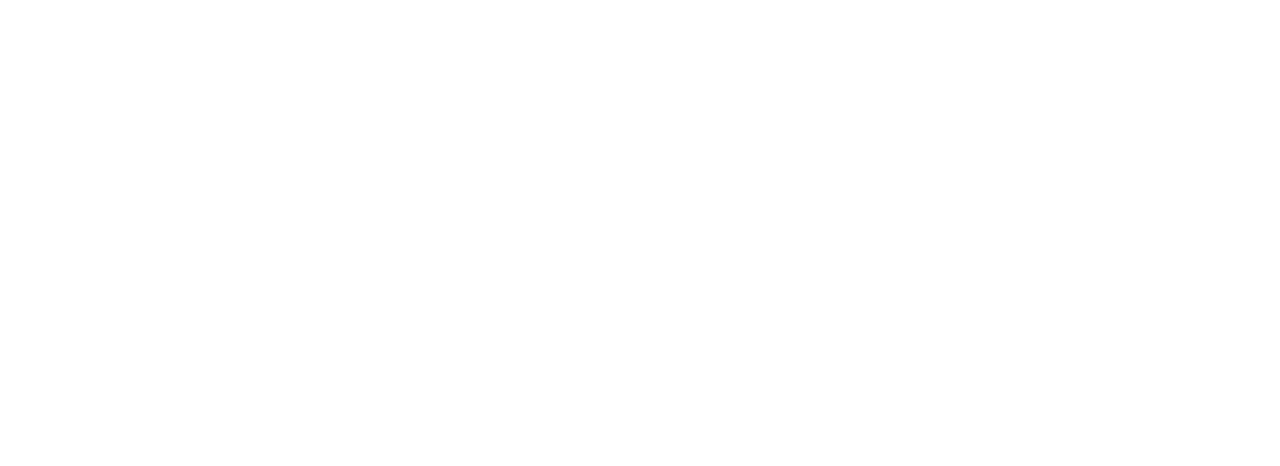
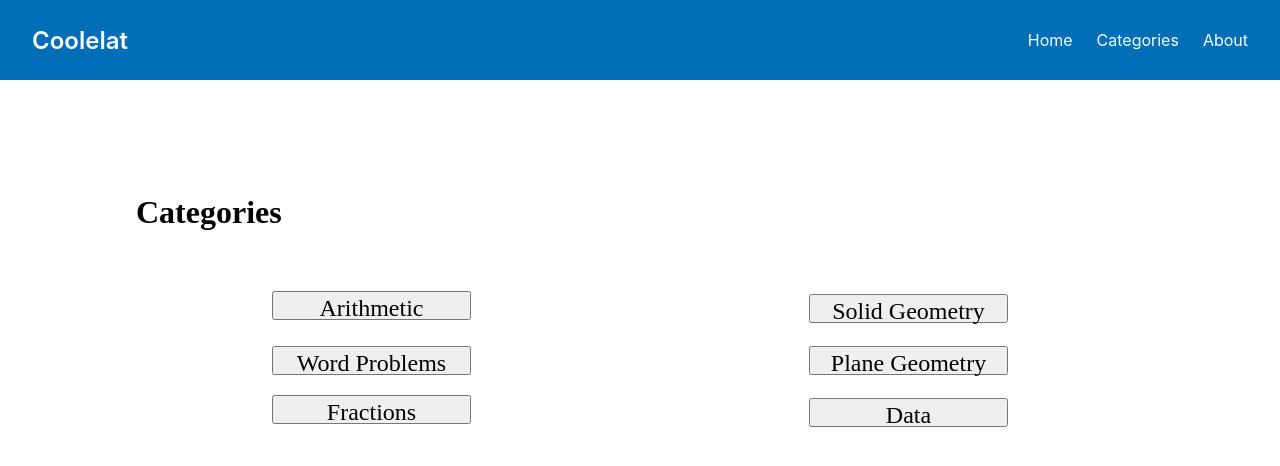
Before and after one commit to iteratoristas/coolelat, a React (Create React App) app in the folder client/: page / in a window 1280 px wide. Shown: the top 466 px of the page. Built offline with nearby package versions, Linux system fonts and the light colour scheme.

Commit message:
style: category page design

```diff
--- a/client/src/App.js
+++ b/client/src/App.js
@@ -9,13 +9,13 @@ function App() {
   return (
     <>
 
-      {/*<AppBar />
-      <QuizCard/>
+      <AppBar />
+      {/*<QuizCard/>
       <PrimaryButton text="Login" type="button" />
       <PrimaryButton type="button" />
       <PlaneGeometry/>
-       <Arithmetic/>
-       <Categories /> */}
+       <Arithmetic/> */}
+       <Categories />
     </>
   );
 }
--- a/client/src/components/Categories.js
+++ b/client/src/components/Categories.js
@@ -3,17 +3,14 @@ import "./Index.css";
 
 export default function Categories () {
   return (
-    <div className="Page">
-      <div className="Coolelat">Coolelat</div>
-      <button className="Home">Home</button>
-      <button className="Categories">Categories</button>
-      <button className="About">About</button>
-      <div className="Title">Categories</div>
+    <div className="Title">Categories
       <button className="Arithmetic">Arithmetic</button>
       <button className="WordProblems">Word Problems</button>
       <button className="Fractions">Fractions</button>
-      <button className="Geometry">Geometry</button>
+      <button className="SolidGeometry">Solid Geometry</button>
+      <button className="PlaneGeometry">Plane Geometry</button>
       <button className="Data">Data</button>
     </div>
+
   )
 }
--- a/client/src/components/Index.css
+++ b/client/src/components/Index.css
@@ -1,263 +1,114 @@
 /* Category styles */
-.Page {
+
+.Title {
     position: absolute;
-    width: 1920px;
-    height: 38px;
+    width: 282px;
+    height: 73px;
+    left: 136px;
+    top: 183px;
 
-    background: #ACEDF1;
-}
-
-.Coolelat {
-    position: absolute;
-    left: 126px;
-    top: 89px;
-    width: 450px;
-    height: 78px;
-
+    font-family: Montserrat;
     font-style: normal;
-    font-weight: normal;
-    font-size: 96px;
-    line-height: 144px;
-    display: flex;
-    align-items: center;
-    text-align: center;
-
-    color: #ACEDF1;
-
-    text-shadow: 0px 8px 4px rgba(0, 0, 0, 0.25);
-}
-
-.Home {
-    position: absolute;
-    left: 1293px;
-    top: 97px;
-    width: 156px;
-    height: 70px;
-
-    background: #ACEDF1;
-    border-radius: 10px;
-
-    font-style: normal;
-    font-weight: normal;
-    font-size: 28px;
-    line-height: 42px;
-    text-align: center;
+    font-weight: 900;
+    font-size: 32px;
+    line-height: 59px;
 
     color: #000000;
 }
 
-.Categories {
-    position: absolute;
-    left: 1469px;
-    top: 97px;
-    width: 162px;
-    height: 70px;
-
-    background: #ACEDF1;
-    border-radius: 10px;
-
-    font-style: normal;
-    font-weight: normal;
-    font-size: 28px;
-    line-height: 42px;
-    text-align: center;
-
-    color: #000000;
-}
-
-.About {
-    position: absolute;
-    left: 1653px;
-    top: 97px;
-    width: 156px;
-    height: 70px;
-
-    background: #ACEDF1;
-    border-radius: 10px;
-
-    font-style: normal;
-    font-weight: normal;
-    font-size: 28px;
-    line-height: 42px;
-    text-align: center;
-
-    color: #000000;
-}
-
-
-.Title {
-    position: absolute;
-    left: 753px;
-    top: 162px;
-    width: 417px;
-    height: 115px;
-
-    font-style: normal;
-    font-weight: bold;
-    font-size: 67px;
-    line-height: 100px;
-    text-align: center;
-
-    color: #544C4C;
-
-}
-
 .Arithmetic {
     position: absolute;
-    left: 246px;
-    top: 323px;
-    width: 352px;
-    height: 351px;
+    width: 199px;
+    height: 29px;
+    left: 136px;
+    top: 108px;
 
-    background: #ACEDF1;
-    box-shadow: -9px 9px 4px rgba(0, 0, 0, 0.25);
-    border-radius: 60px;
-
+    font-family: Montserrat;
     font-style: normal;
-    font-weight: bold;
-    font-size: 39px;
-    line-height: 58px;
-    text-align: center;
+    font-weight: 500;
+    font-size: 24px;
+    line-height: 29px;
 
     color: #000000;
 }
 
 .WordProblems {
     position: absolute;
-    left: 808px;
-    top: 323px;
-    width: 352px;
-    height: 351px;
+    left: 136px;
+    width: 199px;
+    height: 29px;
+    top: 163px;
 
-    background: #ACEDF1;
-    box-shadow: -9px 9px 4px rgba(0, 0, 0, 0.25);
-    border-radius: 60px;
-
+    font-family: Montserrat;
     font-style: normal;
-    font-weight: bold;
-    font-size: 39px;
-    line-height: 58px;
-    text-align: center;
+    font-weight: 500;
+    font-size: 24px;
+    line-height: 29px;
 
     color: #000000;
 }
 
 .Fractions {
     position: absolute;
-    left: 1353px;
-    top: 323px;
-    width: 352px;
-    height: 351px;
+    width: 199px;
+    height: 29px;
+    left: 136px;
+    top: 212px;
 
-    background: #ACEDF1;
-    box-shadow: -9px 9px 4px rgba(0, 0, 0, 0.25);
-    border-radius: 60px;
-
+    font-family: Montserrat;
     font-style: normal;
-    font-weight: bold;
-    font-size: 39px;
-    line-height: 58px;
-    text-align: center;
+    font-weight: 500;
+    font-size: 24px;
+    line-height: 29px;
 
     color: #000000;
     }
 
-.Geometry {
+.SolidGeometry {
     position: absolute;
-    left: 512px;
-    top: 706px;
-    width: 352px;
-    height: 351px;
+    width: 199px;
+    height: 29px;
+    left: 673px;
+    top: 111px;
 
-    background: #ACEDF1;
-    box-shadow: -9px 9px 4px rgba(0, 0, 0, 0.25);
-    border-radius: 60px;
-
+    font-family: Montserrat;
     font-style: normal;
-    font-weight: bold;
-    font-size: 39px;
-    line-height: 58px;
-    text-align: center;
+    font-weight: 500;
+    font-size: 24px;
+    line-height: 29px;
 
     color: #000000;
 
 }
 
-.Data {
+.PlaneGeometry {
     position: absolute;
-    left: 1048px;
-    top: 706px;
-    width: 352px;
-    height: 351px;
+    width: 199px;
+    height: 29px;
+    left: 673px;
+    top: 163px;
 
-    background: #ACEDF1;
-    box-shadow: -9px 9px 4px rgba(0, 0, 0, 0.25);
-    border-radius: 60px;
-
+    font-family: Montserrat;
     font-style: normal;
-    font-weight: bold;
-    font-size: 39px;
-    line-height: 58px;
-    text-align: center;
+    font-weight: 500;
+    font-size: 24px;
+    line-height: 29px;
 
     color: #000000;
     }
 
-/* Questions*/
+.Data {
+    position: absolute;
+    width: 199px;
+    height: 29px;
+    left: 673px;
+    top: 215px;
 
-.Topic {
-    position: absolute;
-    left: -90px;
-    top: 260.30px;
-    width: 720px;
-    height: 109px;
-
-    background: rgba(84, 76, 76, 0.1);
-    border-radius: 29px;
-
+    font-family: Montserrat;
     font-style: normal;
-    font-weight: bold;
-    font-size: 36px;
-    line-height: 54px;
-    text-align: center;
+    font-weight: 500;
+    font-size: 24px;
+    line-height: 29px;
 
     color: #000000;
     }
-
-.Questions {
-    position: absolute;
-    top: 391.39px;
-    left: -90px;
-    width: 1105px;
-    height: 474px;
-
-    background: #FFFFFF;
-    border: 5px solid #ACEDF1;
-    box-sizing: border-box;
-    border-radius: 85px;
-
-    font-style: normal;
-    font-weight: bold;
-    font-size: 72px;
-    line-height: 108px;
-    text-align: center;
-
-    color: #000000;
-
-}
-
-.a {
-
-}
-
-.b {
-
-}
-
-.c {
-
-}
-
-.d {
-
-}
```
Also changed, not shown: client/src/components/Answer.js (deleted, +0 -19 lines). Lines whose indentation alone changed are shown as unchanged.
